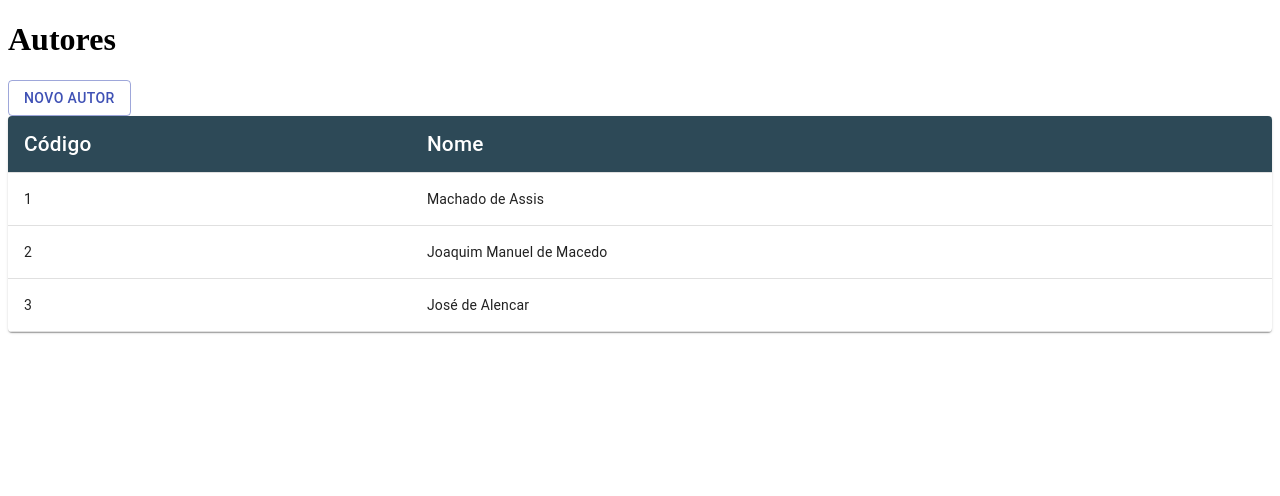
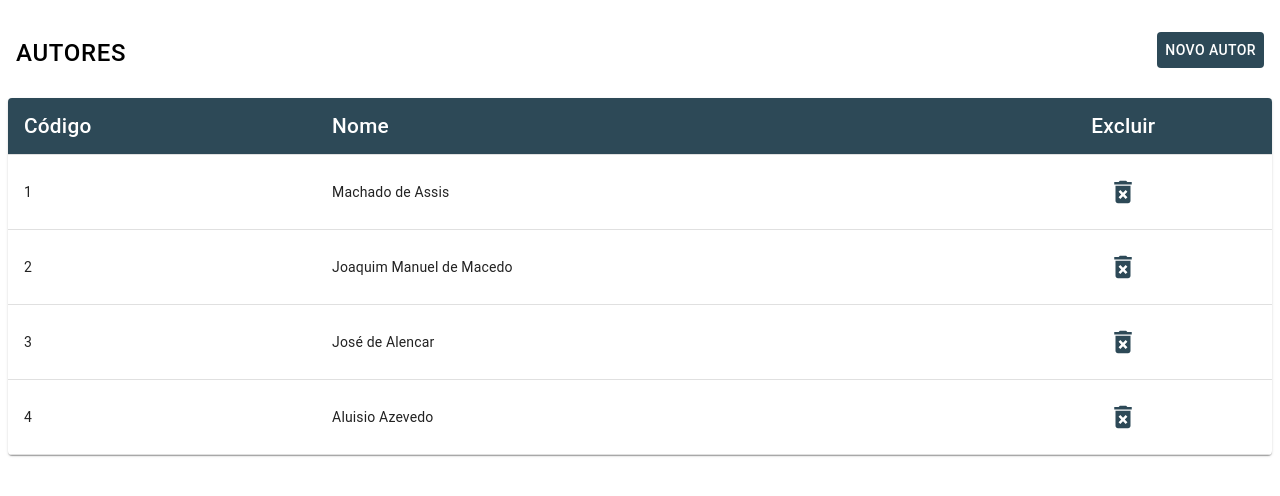
Before and after one commit to moacir-junior/library, a React (Create React App) app: page / in a window 1280 px wide. Shown: the top 496 px of the page. Built offline with nearby package versions, Linux system fonts and the light colour scheme.

Commit message:
Melhorias nas tables e adicionado botão de excluir.

```diff
--- a/package.json
+++ b/package.json
@@ -4,6 +4,7 @@
   "private": true,
   "dependencies": {
     "@material-ui/core": "^4.11.0",
+    "@material-ui/icons": "^4.9.1",
     "@material-ui/lab": "^4.0.0-alpha.56",
     "@material-ui/styles": "^4.10.0",
     "@testing-library/jest-dom": "^4.2.4",
@@ -12,7 +13,10 @@
     "node-sass": "^4.14.1",
     "react": "^16.13.1",
     "react-dom": "^16.13.1",
-    "react-scripts": "3.4.3"
+    "react-redux": "^7.2.1",
+    "react-router": "^5.2.0",
+    "react-scripts": "3.4.3",
+    "redux": "^4.0.5"
   },
   "scripts": {
     "start": "react-scripts start",
--- a/src/components/authorsTable/index.jsx
+++ b/src/components/authorsTable/index.jsx
@@ -1,6 +1,7 @@
 import React from 'react'
-import { TableContainer, Table, TableHead, TableRow, TableCell, TableBody, Paper } from '@material-ui/core';
-import { makeStyles } from '@material-ui/core/styles';
+import { TableContainer, Table, TableHead, TableRow, TableCell, TableBody, Paper, Button } from '@material-ui/core'
+import { makeStyles } from '@material-ui/core/styles'
+import DeleteForeverIcon from '@material-ui/icons/DeleteForever'
 
 const useStyles = makeStyles({
     table: {
@@ -13,14 +14,19 @@ const useStyles = makeStyles({
         color: '#fff',
         fontSize: '1.3rem',
     }
-});
+})
 
 const authors = [{ id: 1, name: 'Machado de Assis' },
 { id: 2, name: 'Joaquim Manuel de Macedo' },
-{ id: 3, name: 'José de Alencar' }]
+{ id: 3, name: 'José de Alencar' },
+{ id: 4, name: 'Aluisio Azevedo' }]
 
 export default function () {
     const classes = useStyles();
+
+    const handleDelete = () => {
+        alert('Excluido')
+    }
 
     return (
         <TableContainer component={Paper}>
@@ -29,6 +35,7 @@ export default function () {
                     <TableRow>
                         <TableCell className={classes.tableCell} align="left">Código</TableCell>
                         <TableCell className={classes.tableCell} align="left">Nome</TableCell>
+                        <TableCell className={classes.tableCell} align="center">Excluir</TableCell>
                     </TableRow>
                 </TableHead>
                 <TableBody>
@@ -36,6 +43,11 @@ export default function () {
                         <TableRow key={author.id}>
                             <TableCell align="left">{author.id}</TableCell>
                             <TableCell align="left">{author.name}</TableCell>
+                            <TableCell align="center">
+                                <Button onClick={() => handleDelete()}>
+                                    <DeleteForeverIcon style={{ fontSize: 30, color:'#2d4957' }} />
+                                </Button>
+                            </TableCell>
                         </TableRow>
                     )}
                 </TableBody>
--- a/src/components/booksTable/index.jsx
+++ b/src/components/booksTable/index.jsx
@@ -1,6 +1,7 @@
 import React from 'react'
-import { TableContainer, Table, TableHead, TableRow, TableCell, TableBody, Paper } from '@material-ui/core';
-import { makeStyles } from '@material-ui/core/styles';
+import { TableContainer, Table, TableHead, TableRow, TableCell, TableBody, Paper, Button } from '@material-ui/core'
+import { makeStyles } from '@material-ui/core/styles'
+import DeleteForeverIcon from '@material-ui/icons/DeleteForever'
 
 const useStyles = makeStyles({
     table: {
@@ -13,7 +14,7 @@ const useStyles = makeStyles({
         color: '#fff',
         fontSize: '1.3rem',
     }
-});
+})
 
 const books = [{id: 1, name: 'Helena', author: 'Machado de Assis', year: '1890', eval: 7, comment: 'Cansativo'},
 {id: 2, name: 'A Moreninha', author: 'Joaquim Manuel de Macedo', year: '1895', eval: 8, comment: 'É doce'},
@@ -22,6 +23,10 @@ const books = [{id: 1, name: 'Helena', author: 'Machado de Assis', year: '1890',
 
 export default function () {
     const classes = useStyles();
+
+    const handleDelete = () => {
+        alert('Excluido')
+    }
 
     return (
         <TableContainer component={Paper}>
@@ -34,6 +39,7 @@ export default function () {
                         <TableCell className={classes.tableCell} align="left">Ano</TableCell>
                         <TableCell className={classes.tableCell} align="left">Avaliação</TableCell>
                         <TableCell className={classes.tableCell} align="left">Comentário</TableCell>
+                        <TableCell className={classes.tableCell} align="center">Excluir</TableCell>
                     </TableRow>
                 </TableHead>
                 <TableBody>
@@ -45,6 +51,11 @@ export default function () {
                             <TableCell align="left">{book.year}</TableCell>
                             <TableCell align="left">{book.eval}</TableCell>
                             <TableCell align="left">{book.comment}</TableCell>
+                            <TableCell align="center">
+                                <Button onClick={() => handleDelete()}>
+                                    <DeleteForeverIcon style={{ fontSize: 30, color:'#2d4957' }} />
+                                </Button>
+                            </TableCell>
                         </TableRow>
                     )}
                 </TableBody>
--- a/src/components/formNewAuthor/index.jsx
+++ b/src/components/formNewAuthor/index.jsx
@@ -1,17 +1,37 @@
-import React from 'react';
-import Button from '@material-ui/core/Button';
-import TextField from '@material-ui/core/TextField';
-import Dialog from '@material-ui/core/Dialog';
-import DialogActions from '@material-ui/core/DialogActions';
-import DialogContent from '@material-ui/core/DialogContent';
-import DialogContentText from '@material-ui/core/DialogContentText';
-import DialogTitle from '@material-ui/core/DialogTitle';
+import React from 'react'
+import Button from '@material-ui/core/Button'
+import TextField from '@material-ui/core/TextField'
+import Dialog from '@material-ui/core/Dialog'
+import DialogActions from '@material-ui/core/DialogActions'
+import DialogContent from '@material-ui/core/DialogContent'
+import DialogContentText from '@material-ui/core/DialogContentText'
+import DialogTitle from '@material-ui/core/DialogTitle'
+import Box from '@material-ui/core/Box'
+import { makeStyles } from '@material-ui/core/styles'
+
+const useStyles = makeStyles((theme) => ({
+  button: {
+    backgroundColor: '#2d4957',
+    color: '#fff',
+    right: '0',
+    marginTop: '2ch',
+    '&:hover':{
+      backgroundColor: '#42687a'
+    }
+  },
+  title: {
+    ...theme.typography.button,
+    fontSize: '1.5rem',
+  }
+}))
 
 export default function FormDialog() {
-  const [open, setOpen] = React.useState(false);
+  const classes = useStyles()
+
+  const [open, setOpen] = React.useState(false)
 
   const handleClickOpen = () => {
-    setOpen(true);
+    setOpen(true)
   };
 
   const handleClose = () => {
@@ -25,7 +45,14 @@ export default function FormDialog() {
 
   return (
     <div>
-      <Button variant="outlined" color="primary" onClick={handleClickOpen}>Novo Autor</Button>
+      <Box display="flex">
+        <Box p={1} width="100%" >
+          <h1 className={classes.title}>Autores</h1>
+        </Box>
+        <Box p={1} flexShrink={0} >
+          <Button className={classes.button} onClick={handleClickOpen}>Novo Autor</Button>
+        </Box>
+      </Box>
       <Dialog open={open} onClose={handleClose} aria-labelledby="form-dialog-title">
         <DialogTitle id="form-dialog-title">Novo Autor</DialogTitle>
         <DialogContent>
@@ -44,5 +71,5 @@ export default function FormDialog() {
         </DialogActions>
       </Dialog>
     </div>
-  );
+  )
 }
--- a/src/components/formNewBook/index.jsx
+++ b/src/components/formNewBook/index.jsx
@@ -10,9 +10,11 @@ import {
   DialogTitle,
   DialogActions,
   DialogContent,
-  DialogContentText
+  DialogContentText,
+  Box,
 } from '@material-ui/core'
-import Rating from '@material-ui/lab/Rating';
+import Rating from '@material-ui/lab/Rating'
+import { makeStyles } from '@material-ui/core/styles'
 
 const authors = [{ id: 1, name: 'Machado de Assis' },
 { id: 2, name: 'Joaquim Manuel de Macedo' },
@@ -27,11 +29,11 @@ function SelectAuthor(props){
 
   const handleClose = () => {
     setOpen(false);
-  };
+  }
 
   const handleOpen = () => {
     setOpen(true);
-  };
+  }
 
   return (
     <>
@@ -50,17 +52,35 @@ function SelectAuthor(props){
   )
 }
 
+const useStyles = makeStyles((theme) => ({
+  button: {
+    backgroundColor: '#2d4957',
+    color: '#fff',
+    right: '0',
+    marginTop: '2ch',
+    '&:hover':{
+      backgroundColor: '#42687a'
+    }
+  },
+  title: {
+    ...theme.typography.button,
+    fontSize: '1.5rem',
+  }
+}))
+
 export default function FormDialog() {
+  const classes = useStyles();
+
   const [open, setOpen] = useState(false);
   const [evaluation, setEvaluation] = useState(0);
 
   const handleClickOpen = () => {
     setOpen(true);
-  };
+  }
 
   const handleClose = () => {
     setOpen(false);
-  };
+  }
 
   const handleAdd = () => {
       alert('Adicionou.')
@@ -69,7 +89,14 @@ export default function FormDialog() {
 
   return (
     <div>
-      <Button variant="outlined" color="primary" onClick={handleClickOpen}>Novo Livro</Button>
+      <Box display="flex">
+        <Box p={1} width="100%" >
+          <h1 className={classes.title}>Livros</h1>
+        </Box>
+        <Box p={1} flexShrink={0} >
+          <Button className={classes.button} onClick={handleClickOpen}>Novo Livro</Button>
+        </Box>
+      </Box>
       <Dialog open={open} onClose={handleClose} aria-labelledby="form-dialog-title">
         <DialogTitle id="form-dialog-title">Novo Autor</DialogTitle>
         <DialogContent>
@@ -97,5 +124,5 @@ export default function FormDialog() {
         </DialogActions>
       </Dialog>
     </div>
-  );
+  )
 }
--- a/src/pages/authors.jsx
+++ b/src/pages/authors.jsx
@@ -5,7 +5,6 @@ import FormNewAuthor from '../components/formNewAuthor'
 export default function Main(){
     return(
         <>
-            <h1>Autores</h1>
             <FormNewAuthor />
             <AuthorsTable />
         </>
--- a/src/pages/books.jsx
+++ b/src/pages/books.jsx
@@ -5,7 +5,6 @@ import FormNewBook from '../components/formNewBook'
 export default function Main(){
     return(
         <>
-            <h1>Livros</h1>
             <FormNewBook />
             <BooksTable />
         </>
```
Also changed, not shown: 1 other file (tests, documents, lock files or other folders).
